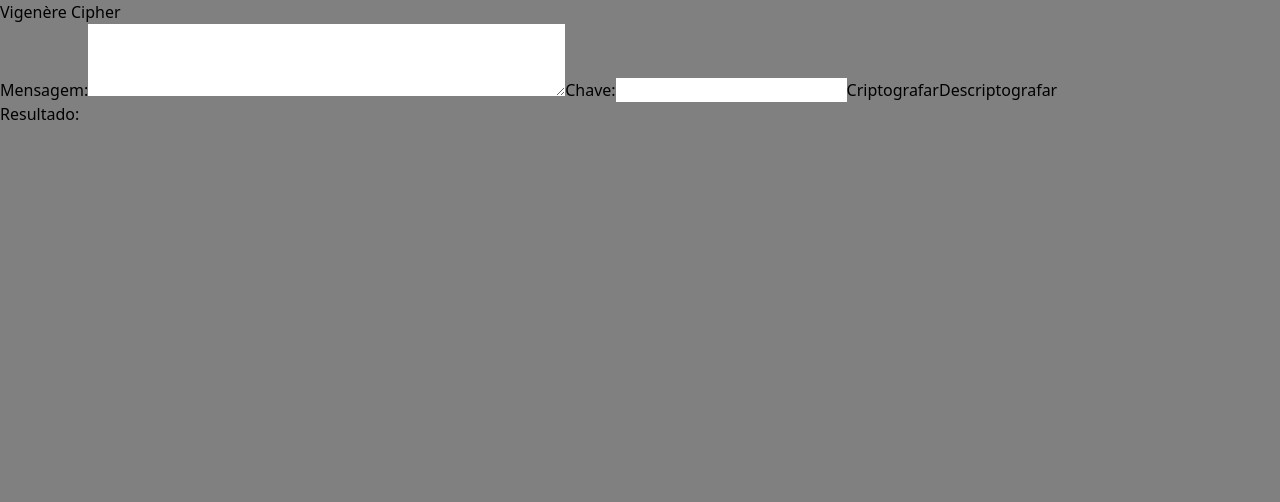
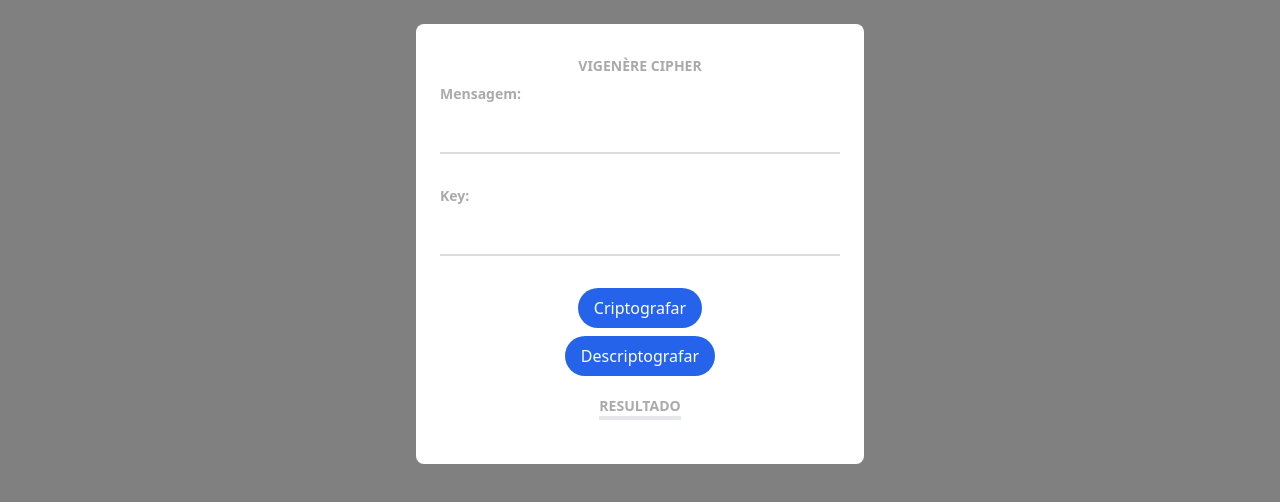
Before and after one commit to inacio000/data-encryption-algorithm-Viginer-Cipher, a Vue app: page / in a window 1280 px wide. Shown: the top 502 px of the page. Built offline with nearby package versions, Linux system fonts and the light colour scheme.

Commit message:
Styling form

```diff
--- a/src/components/VigenereCipher.vue
+++ b/src/components/VigenereCipher.vue
@@ -1,16 +1,16 @@
 <template>
-    <div>
-        <h1>Vigenère Cipher</h1>
-        <label for="message">Mensagem:</label>
-        <textarea id="message" rows="3" cols="50" v-model="message"></textarea>
+    <div class="flex flex-col items-center text-center max-w-md my-6 mx-auto bg-white p-6 rounded-lg">
+        <h1 class="text-labelColor inline-block mt-2 text-sm uppercase font-bold">Vigenère Cipher</h1>
+        <label class="w-full text-start text-labelColor mt-2 text-sm font-bold">Mensagem:</label>
+        <input type="text" class="w-full block px-2 py-3 box-border border-b-2 border-inputBorder text-inputColor mb-6" v-model="message">
 
-        <label for="key">Chave:</label>
-        <input type="text" id="key" v-model="key" />
+        <label class="w-full text-start text-labelColor mt-2 text-sm font-bold">Key:</label>
+        <input type="text" class="w-full block px-2 py-3 box-border border-b-2 border-inputBorder text-inputColor mb-6" v-model="key" />
 
-        <button @click="encryptMessage">Criptografar</button>
-        <button @click="decryptMessage">Descriptografar</button>
-        <h2>Resultado:</h2>
-        <div id="result">{{ result }}</div>
+        <button @click="encryptMessage" class="bg-blue-600 py-2 px-4 mt-2 text-white rounded-3xl">Criptografar</button>
+        <button @click="decryptMessage" class="bg-blue-600 py-2 px-4 mt-2 text-white rounded-3xl">Descriptografar</button>
+        <h2 class="text-labelColor inline-block my-5 border-b-4 text-sm uppercase font-bold">Resultado</h2>
+        <div><span class="font-bold">{{ result }}</span></div>
     </div>
 </template>
 
@@ -38,15 +38,12 @@ export default {
                     const encryptedChar = String.fromCharCode(((messageChar - charCodeA + keyChar - charCodeA) % 26) + charCodeA);
                     encryptedMessage += encryptedChar;
                 } else {
-                    // Se o caractere não for uma letra maiúscula, mantenha-o inalterado
                     encryptedMessage += char;
                 }
             }
 
             return encryptedMessage;
         },
-
-        // Função para descriptografar uma mensagem usando o Vigenère Cipher
         vigenereDecrypt(encryptedMessage, key) {
             let decryptedMessage = '';
             const keyLength = key.length;
@@ -61,7 +58,6 @@ export default {
                     const decryptedChar = String.fromCharCode(((encryptedChar - charCodeA - keyChar + 26) % 26) + charCodeA);
                     decryptedMessage += decryptedChar;
                 } else {
-                    // Se o caractere não for uma letra maiúscula, mantenha-o inalterado
                     decryptedMessage += char;
                 }
             }
@@ -71,8 +67,7 @@ export default {
 
         encryptMessage() {
             const encryptedMessage = this.vigenereEncrypt(this.message, this.key);
-            this.result = `Mensagem Criptografada: ${encryptedMessage}`;
-            console.log(encryptedMessage)
+            this.result = `Mensagem Criptografada: ${encryptedMessage}`
         },
         decryptMessage() {
             const decryptedMessage = this.vigenereDecrypt(this.message, this.key);
--- a/tailwind.config.js
+++ b/tailwind.config.js
@@ -2,7 +2,14 @@
 module.exports = {
   content: ['./public/**/*.html', './src/**/*.{vue,js,ts,jsx,tsx}'],
   theme: {
-    extend: {},
+    extend: {
+      colors: {
+        labelColor: '#aaa',
+        inputColor: '#555',
+        inputBorder: '#ddd',
+        bodyBg: '#eee',
+      }
+    },
   },
   plugins: [],
 }
```
